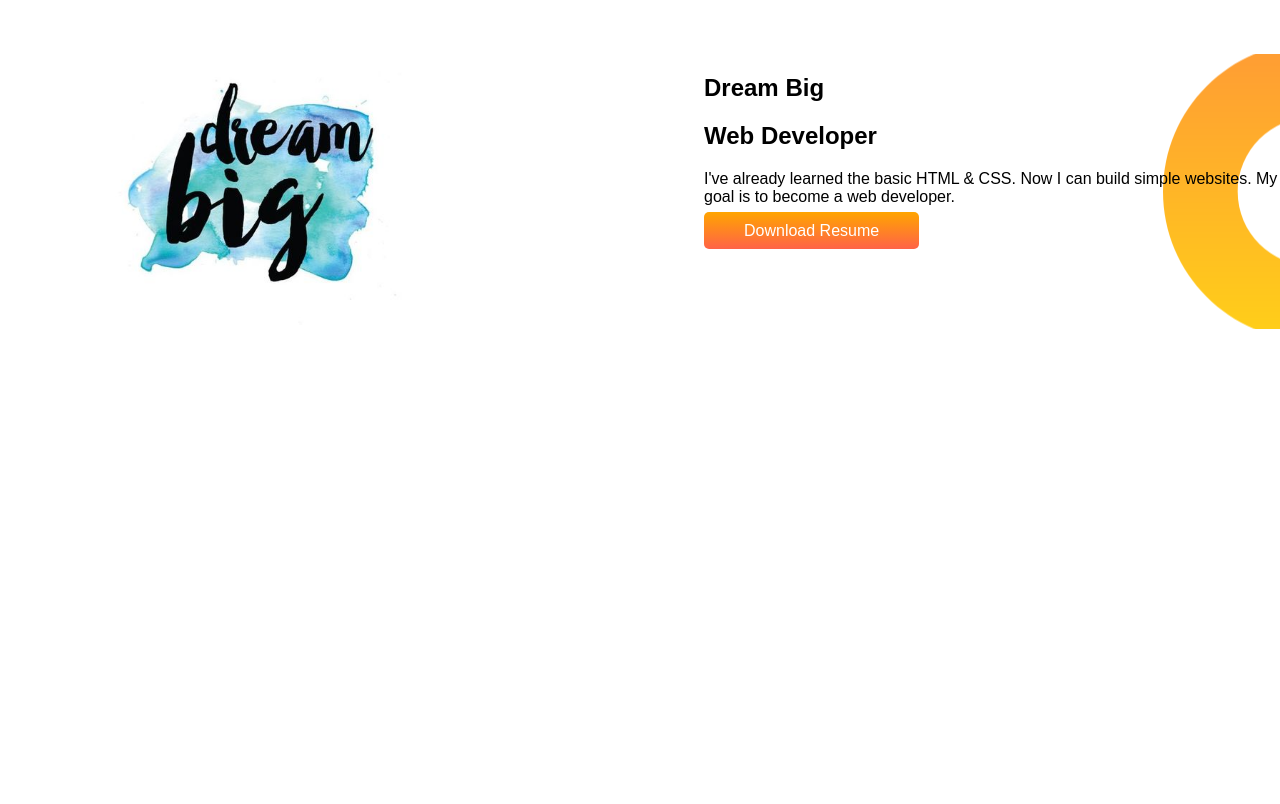
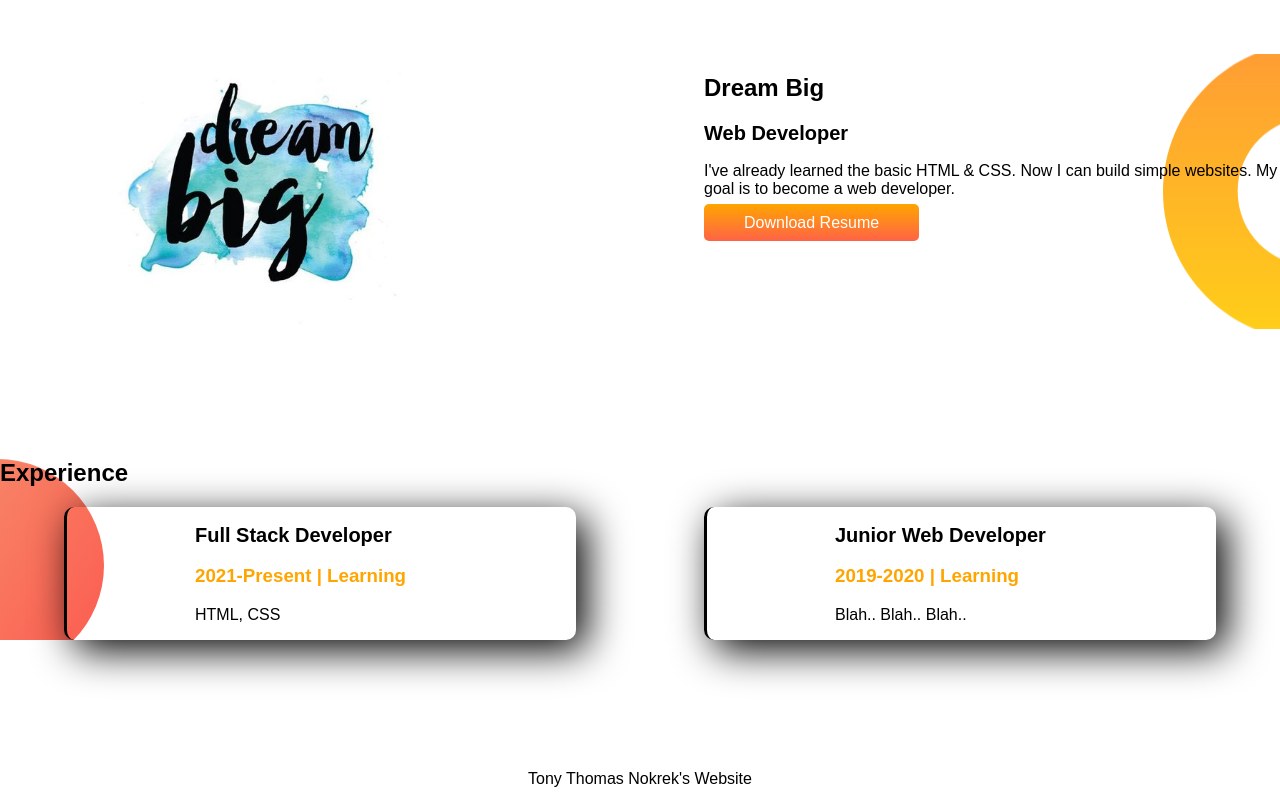
Before and after one commit to TonyThomasNokrek/My-First-Website, a plain HTML site: page index.html in a window 1280 px wide. Shown: the part 480-1284 px from the top of the page. Before the commit the page ends 939 px from the top, so only its background shows below. Drawn offline with Linux system fonts and the light colour scheme; a web font is replaced by a local one.

Commit message:
Border image and Footer added

```diff
--- a/index.html
+++ b/index.html
@@ -13,7 +13,7 @@
 </head>
 
 <body>
-    <section class="top-banner">
+    <section class="top-banner flexible-container">
         <div class="half-width">
             <h1>Welcome To</h1>
             <h1><span class="orange-color">Tony Thomas Nokrek's</span> Website!</h1>
@@ -28,7 +28,7 @@
         </div>
 
     </section>
-    <section class="Dream-Big">
+    <section class="Dream-Big flexible-container">
         <div class="half-width">
             <img src="My Pictures/95f7c61adb7b4edfc7b084c78fe6fcb5.jpg" alt="Dream Big">
         </div>
@@ -42,6 +42,24 @@
 
 
     </section>
+    <section class="Experience">
+        <h1>Experience</h1>
+        <div class="flexible-container">
+            <div id="Full-stack-exp" class="Experience-item">
+                <h2>Full Stack Developer</h2>
+                <h3 class="orange-color">2021-Present | Learning</h3>
+                <p>HTML, CSS</p>
+            </div>
+            <div id="Web-dev-exp" class="Experience-item">
+                <h2>Junior Web Developer</h2>
+                <h3 class="orange-color">2019-2020 | Learning</h3>
+                <p>Blah.. Blah.. Blah..</p>
+            </div>
+        </div>
+    </section>
+    <footer>
+        <p>Tony Thomas Nokrek's Website</p>
+    </footer>
 
 </body>
 
--- a/style.css
+++ b/style.css
@@ -6,9 +6,12 @@ body{
 .orange-color{
     color: orange;
 }
-section{
+.flexible-container{
     display: flex;
     margin-bottom: 130px;
+}
+h2{
+    font-size: 20px;
 }
 .half-width{
     width: 50%;
@@ -36,3 +39,30 @@ section{
     background-position: right;
 
 }
+.Experience{
+    background-image: url(images/exp-bg.png);
+    background-repeat: no-repeat;
+}
+.Experience-item{
+    width: 40%;
+    margin-left: 5%;
+    margin-right: 5%;
+    padding-left: 10%;
+    border-radius: 10px;
+    box-shadow: 10px 10px 40px black;
+    border-left: solid;
+}
+#Web-dev-exp{
+    border-left: 3px solid;
+    border-image: liner-gradient(blue, cyan);
+    border-image-slice: 1;
+}
+#Full-stack-exp{
+    border-left: 3px solid;
+    border-image: liner-gradient(salmon, tomato);
+    border-image-slice: 1;
+
+}
+footer p{
+    text-align: center;
+}
```
